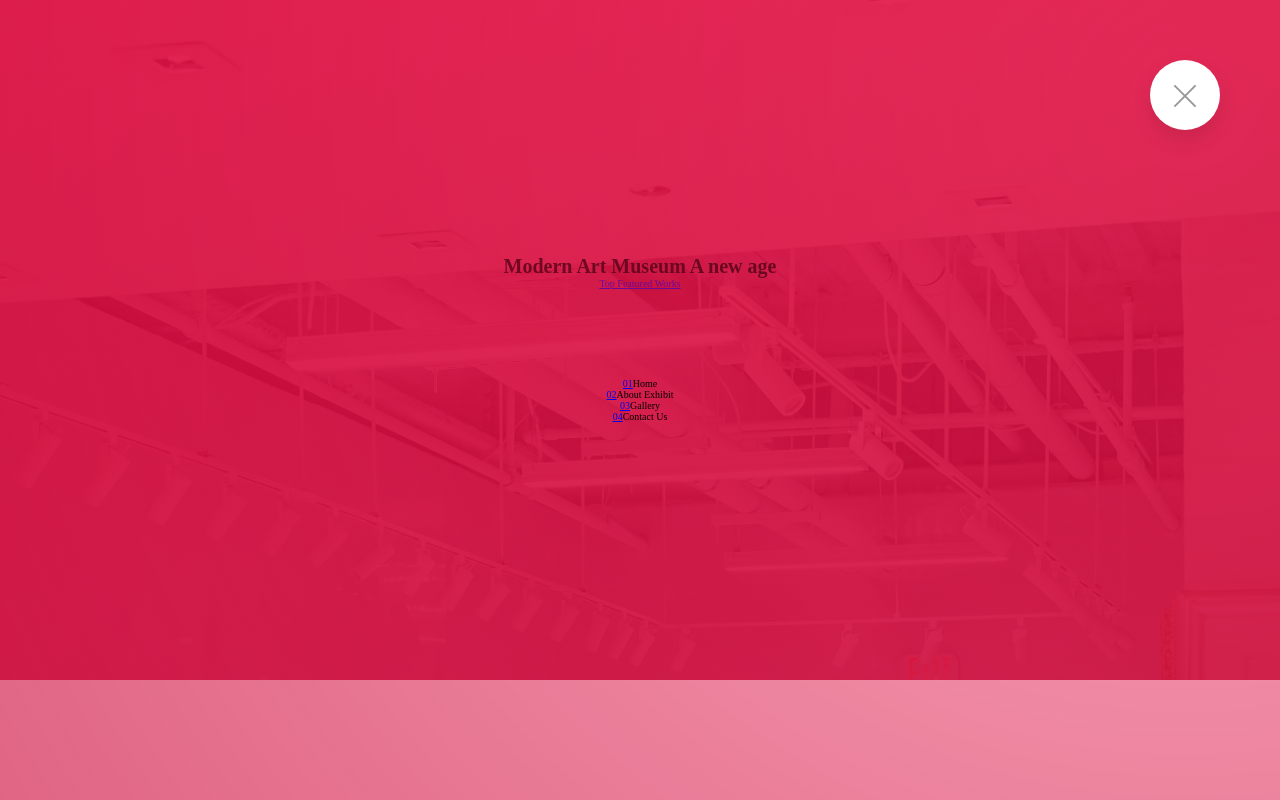
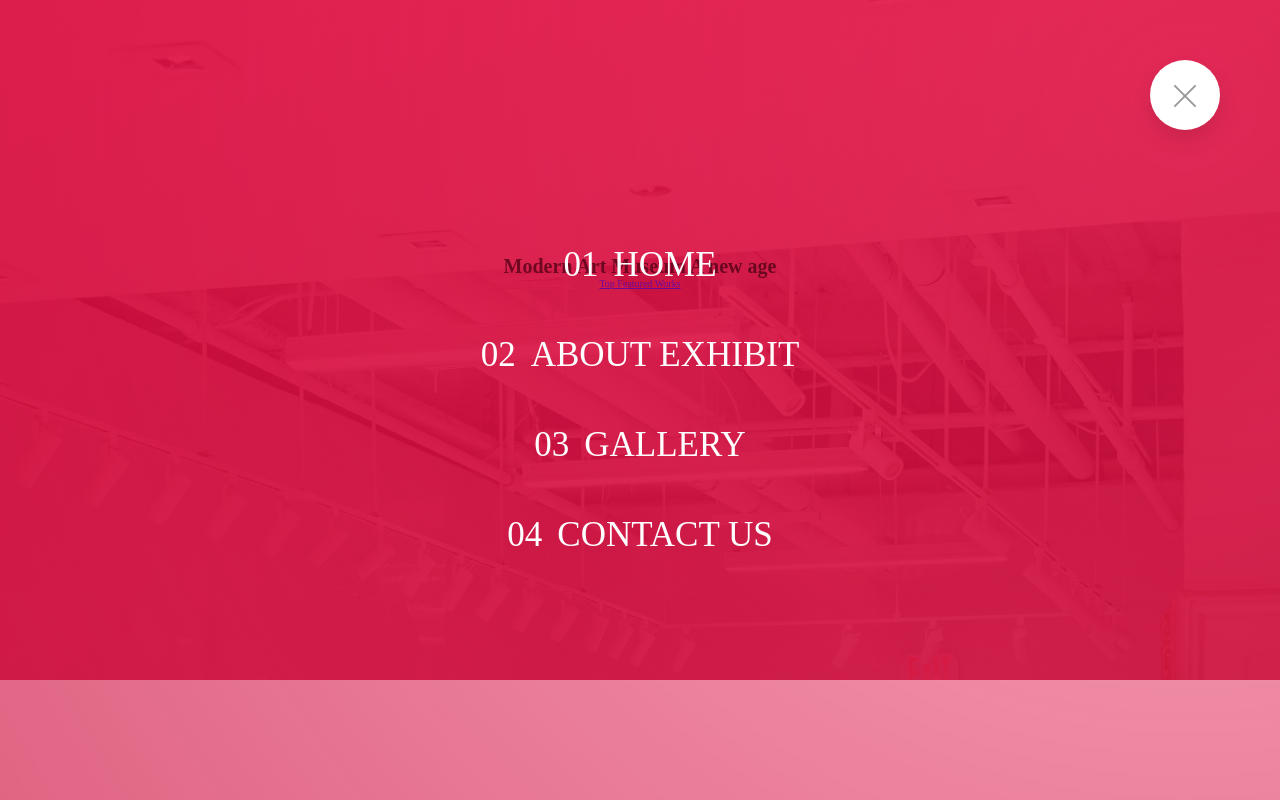
Before and after one commit to libbymiller09/artexhibit-static-sass, a website: page index.html in a window 1280 px wide. Both pictures are taken after a click on the label 1185 px from the left and 95 px from the top of the page. Drawn offline with Linux system fonts and the light colour scheme.

Commit message:
finished functionality of navigation icon

```diff
--- a/index.html
+++ b/index.html
@@ -18,10 +18,10 @@
     <div class="navigation__background">&nbsp;</div>
     <nav class="navigation__nav">
       <ul class="navigation__list">
-        <li class="navigation__item"><a href="#" class="navigation__link">01</a>Home</li>
-        <li class="navigation__item"><a href="#" class="navigation__link">02</a>About Exhibit</li>
-        <li class="navigation__item"><a href="#" class="navigation__link">03</a>Gallery</li>
-        <li class="navigation__item"><a href="#" class="navigation__link">04</a>Contact Us</li>
+        <li class="navigation__item"><a href="#" class="navigation__link"><span>01</span>Home</a></li>
+        <li class="navigation__item"><a href="#" class="navigation__link"><span>02</span>About Exhibit</a></li>
+        <li class="navigation__item"><a href="#" class="navigation__link"><span>03</span>Gallery</a></li>
+        <li class="navigation__item"><a href="#" class="navigation__link"><span>04</span>Contact Us</a></li>
       </ul>
     </nav>
   </div>
--- a/sass/layout/_navigation.scss
+++ b/sass/layout/_navigation.scss
@@ -50,6 +50,38 @@
     list-style: none;
     text-align: center;
     width: 100%;
+  }
+
+  &__item {
+    margin: 1rem;
+  }
+
+  &__link {
+    &:link,
+    &:visited {
+      display: inline-block;
+      font-size: 3.5rem;
+      font-weight: lighter;
+      padding: 2rem;
+      color: $color-white;
+      text-decoration: none;
+      text-transform: uppercase;
+      // background-image: linear-gradient(120deg, transparent 0%, transparent 50%, $color-white 50%);
+      background-size: 220%;
+      transition: all .4s;
+
+      span {
+        margin-right: 1.5rem;
+        display: inline-block;
+      }
+    }
+
+    &:hover,
+    &:active {
+      background-position: 100%;
+      color: $color-primary;
+      transform: translateX(1rem);
+    }
   }
 
   // Functionality of nav button
```
Also changed, not shown: css/style.css.
